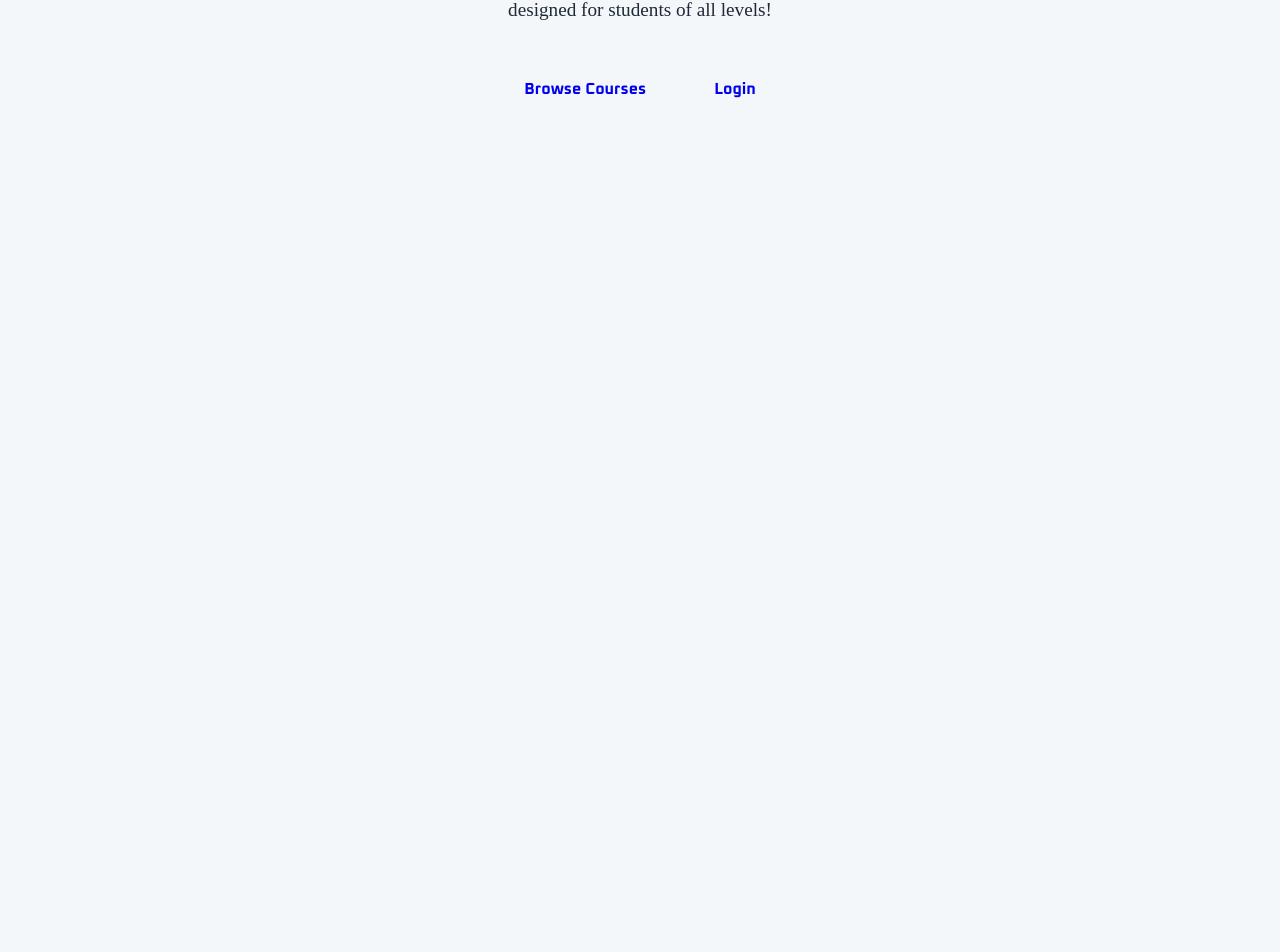
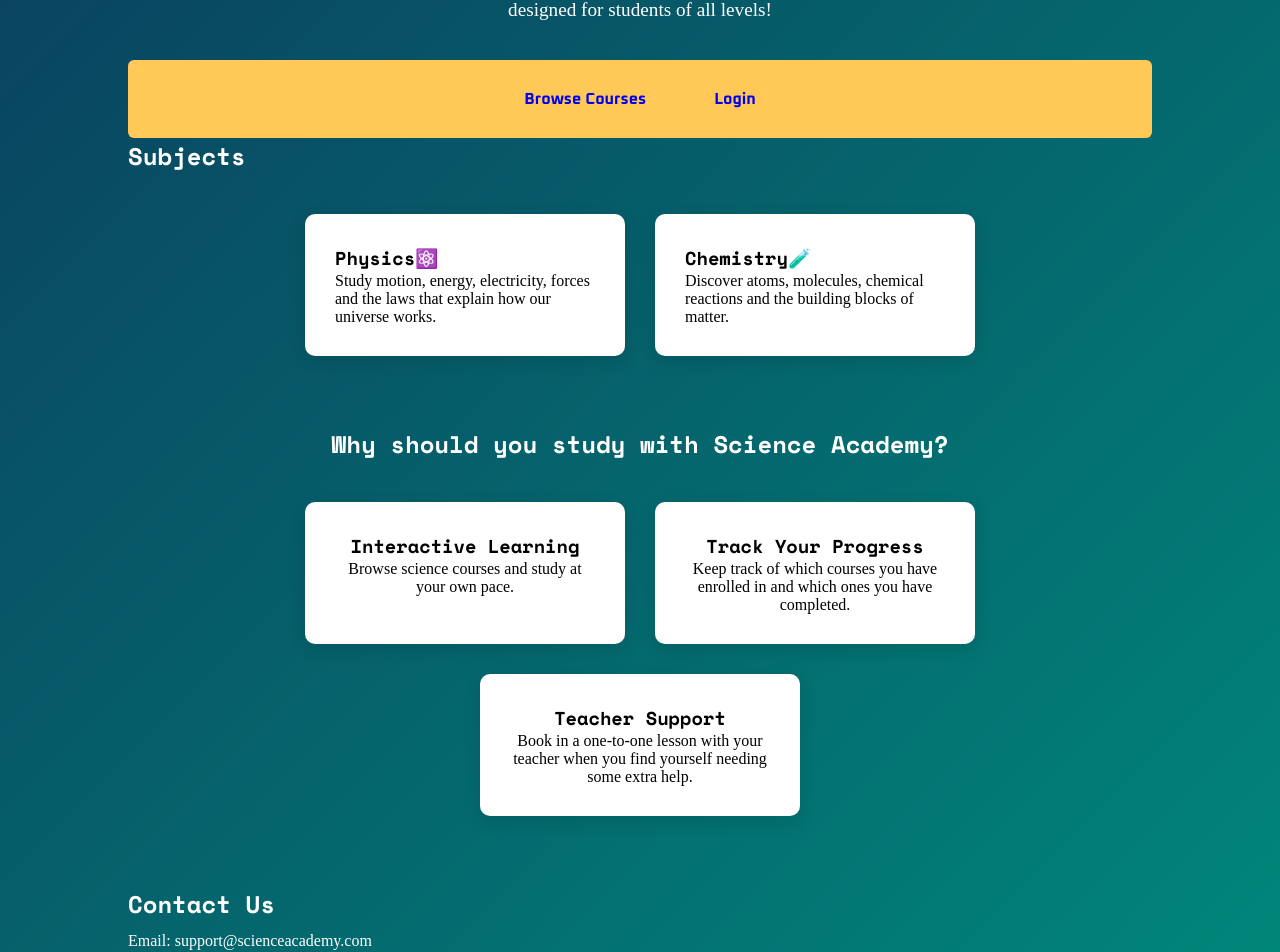
Before and after one commit to Ashton-13/learning-management-system, a React (Create React App) app in the folder frontend/: page / in a window 1280 px wide. Shown: the part 350-1302 px from the top of the page. Before the commit the page ends 874 px from the top, so only its background shows below. Built offline with nearby package versions, Linux system fonts and the light colour scheme; a web font is replaced by a local one.

Commit message:
added more styling

```diff
--- a/frontend/src/pages/HomePage.js
+++ b/frontend/src/pages/HomePage.js
@@ -11,7 +11,7 @@ function HomePage() {
         <main className="home">
             <section className="hero">
 
-                <h1>Science Academy</h1>
+                <h1>🪐Science Academy</h1>
 
                 <p>Explore various aspects of Physics and Chemistry through interactive online courses designed for students of all levels!</p>
 
@@ -45,6 +45,50 @@ function HomePage() {
                 </div>
 
             </section>
+
+            <section>
+                <h2>Subjects</h2>
+                <div className="subject-container">
+                <div className="subject-card">
+                    <h3>Physics⚛️</h3>
+                    <p>
+                        Study motion, energy, electricity, forces and the laws that explain how our universe works.
+                    </p>
+                </div>
+                <div className="subject-card">
+                    <h3>Chemistry🧪</h3>
+                    <p>
+                        Discover atoms, molecules, chemical reactions and the building blocks of matter.
+                    </p>
+                </div>
+                </div>
+            </section>
+            <section className="feature">
+                    <h2>Why should you study with Science Academy?</h2>
+                    <div className="feature-container">
+                        <div className="feature-card">
+                            <h3>Interactive Learning</h3>
+                            <p>Browse science courses and study at your own pace.</p>
+                        </div>
+                    <div className="feature-card">
+                        <h3>Track Your Progress</h3>
+                        <p>Keep track of which courses you have enrolled in and which ones you have completed.</p>
+                    </div>
+                    <div className="feature-card">
+                        <h3>Teacher Support</h3>
+                        <p>Book in a one-to-one lesson with your teacher when you find yourself needing some extra help.</p>
+                    </div>
+                    </div>
+            </section>
+            <footer
+                id="container"
+                className="footer"
+            >
+                <h2>Contact Us</h2>
+                <p>Email: support@scienceacademy.com</p>
+                <p>Phone: +44 1324 06978</p>
+                <p>©️ Science Academy est. 2026</p>
+            </footer>
         </main>
     );
 }
--- a/frontend/src/pages/LoginPage.js
+++ b/frontend/src/pages/LoginPage.js
@@ -3,6 +3,7 @@ import { useDispatch } from "react-redux";
 import { useNavigate } from "react-router-dom";
 import api from "../api/axios";
 import { loginSuccess } from "../features/auth/authSlice";
+import { Link } from "react-router-dom";
 
 function LoginPage() {
 
@@ -129,6 +130,11 @@ function LoginPage() {
                 <br />
 
                 <button type="submit">Login</button>
+                <p>Don't have an account yet?{" "}
+                    <Link to="/register">
+                        Register here
+                    </Link>
+                </p>
             </form>
 
             <p>{message}</p>
--- a/frontend/src/pages/RegisterPage.js
+++ b/frontend/src/pages/RegisterPage.js
@@ -1,5 +1,6 @@
 import { useState } from "react";
 import api from "../api/axios";
+import { Link } from "react-router-dom";
 
 function RegistrationPage() {
 
@@ -76,6 +77,11 @@ const [message, setMessage] = useState("");
                 <button type="submit">
                     Register
                 </button>
+                <p>Already have an account?{" "}
+                    <Link to="/login">
+                        Login here
+                    </Link>
+                </p>
 
             </form>
             <p>{message}</p>
--- a/frontend/src/styles/HomePage.css
+++ b/frontend/src/styles/HomePage.css
@@ -1,6 +1,8 @@
 .home {
     min-height: 100vh;
     padding: 60px 10%;
+    background: linear-gradient(135deg, #0B3C5D, #00897B);
+    color: #ffffff;
 }
 
 .hero {
@@ -16,11 +18,19 @@
 .hero p {
     font-size: 1.2rem;
     max-width: 700px;
-    margin: 0 auto 40px;
+    margin: auto;
     line-height: 1.5;
 }
 
 .hero-buttons {
+    margin-top: 35px;
+    padding: 15px 35px;
+    font-size: 1rem;
+    border: none;
+    border-radius: 6px;
+    background: #FFC857;
+    cursor:pointer;
+    font-weight: bold;
     display: flex;
     justify-content: center;
     gap: 20px;
@@ -33,3 +43,39 @@
     border-radius: 6px;
     font-weight: bold;
 }
+
+.subjects,
+.feature {
+    padding: 70px 40px;
+    text-align: center;
+}
+
+.subject-container,
+.feature-container {
+    display: flex;
+    justify-content: center;
+    gap: 30px;
+    flex-wrap: wrap;
+    margin-top: 40px;
+    color: rgb(0,0,0);
+}
+
+.subject-card,
+.feature-card {
+    width: 320px;
+    padding: 30px;
+    background: white;
+    border-radius: 10px;
+    box-shadow: 0 5px 18px rgba(0,0,0,0.12);
+}
+
+.footer_{
+    background: #0B3C5D;
+    color: white;
+    text-align: center;
+    padding: 40px;
+}
+
+.footer p {
+    margin-top: 10px;
+}
```
Also changed, not shown: frontend/src/styles/Auth.css (added), 1 other file (tests, documents, lock files or other folders).
